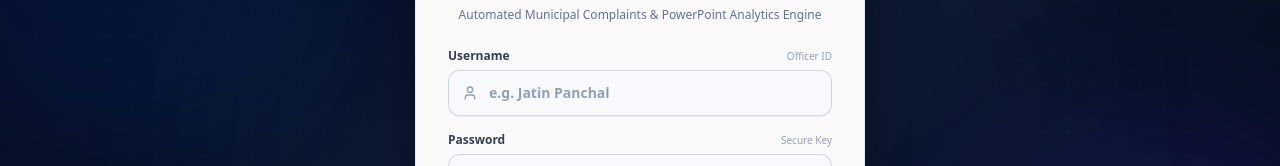
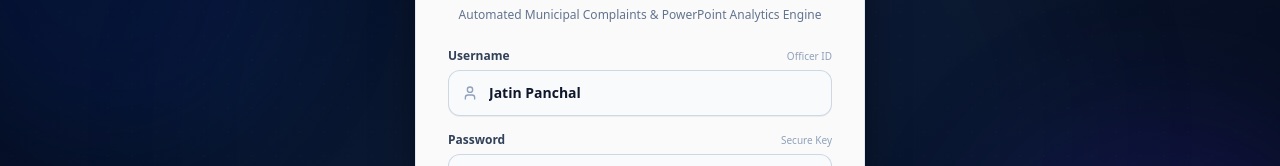
Before and after one commit to panchaljatin18/AMC-Report, a Next.js app in the folder frontend/: page / in a window 1280 px wide. Shown: the part 264-430 px from the top of the page. Built offline with nearby package versions, Linux system fonts and the light colour scheme.

Commit message:
Set default username to Jatin Panchal on login page

```diff
--- a/frontend/src/components/LoginPage.jsx
+++ b/frontend/src/components/LoginPage.jsx
@@ -19,7 +19,7 @@ import {
 
 export default function LoginPage() {
   const { login } = useAuth();
-  const [username, setUsername] = useState("");
+  const [username, setUsername] = useState("Jatin Panchal");
   const [password, setPassword] = useState("");
   const [rememberMe, setRememberMe] = useState(true);
   const [showPassword, setShowPassword] = useState(false);
```
